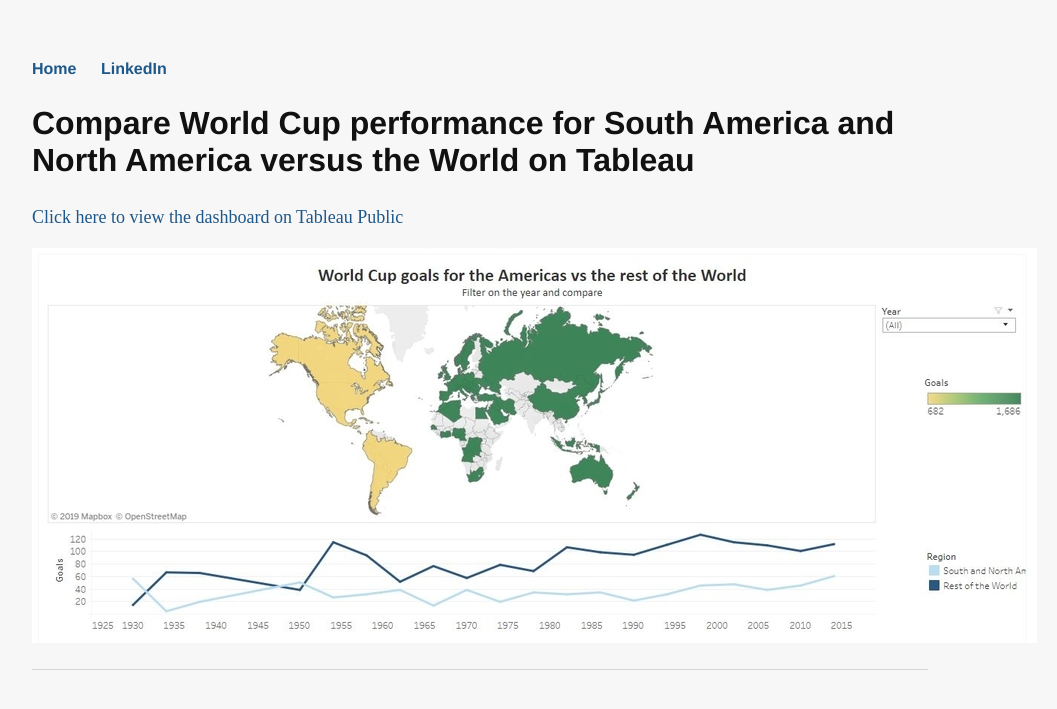
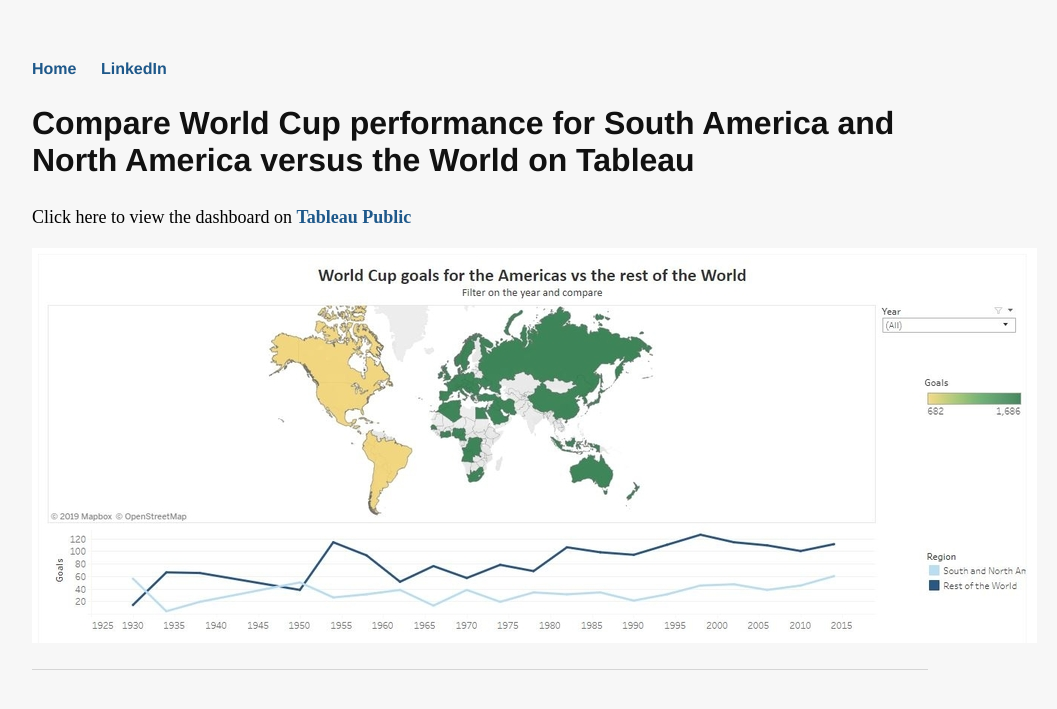
Before and after one commit to h2kh/h2kh.github.io, a Jekyll site: the page built from _posts/2019-06-05-worldcupgoals.md, in a window 1280 px wide. Shown: the top 709 px of the page, without its empty margins (160-1217 px from the left). Built offline with Jekyll 4.4.1, drawn with Linux system fonts in a browser that asks for light colours.

Commit message:
Update 2019-06-05-worldcupgoals.md

```diff
--- a/_posts/2019-06-05-worldcupgoals.md
+++ b/_posts/2019-06-05-worldcupgoals.md
@@ -4,6 +4,8 @@
 tableau: 'true'
 ---
 
-<span style="color:blue"><a href="https://public.tableau.com/views/Worldcupgoals_15606256110380/WorldCupgoalsfortheAmericasvstherestoftheWorld?:embed=y&:display_count=yes&:origin=viz_share_link">Click here to view the dashboard on Tableau Public</a></span>
+Click here to view the dashboard on **[Tableau Public](https://public.tableau.com/views/Worldcupgoals_15606256110380/WorldCupgoalsfortheAmericasvstherestoftheWorld?:embed=y&:display_count=yes&:origin=viz_share_link)**
 
-![tabdash](/assets/goalviz.jpg)
+{:refdef: style="text-align: center;"}
+![Dashboard snapshot]({{ site.baseimg }}/assets/goalviz.JPG)
+{: refdef}
```
